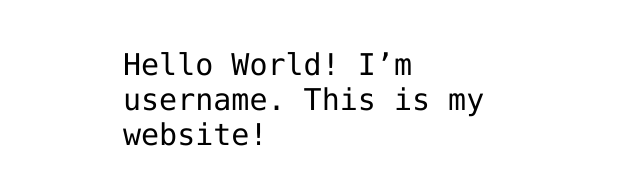
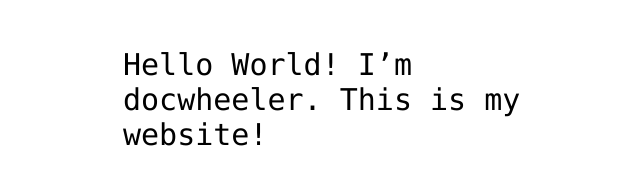
Before and after one commit to docwheeler/docwheeler.github.io, a plain HTML site: page index.html in a window 1280 px wide. Shown: the part 341-526 px from the top of the page, without its empty margins (317-957 px from the left). Drawn offline with Linux system fonts and the light colour scheme.

Commit message:
Update index.html

```diff
--- a/index.html
+++ b/index.html
@@ -12,7 +12,7 @@
 <img src="https://octodex.github.com/images/daftpunktocat-thomas.gif" id="octocat" alt="octocat-gif" />
 
 <!-- Change this code here by copy and pasting your template on line 15 -->
-<p>Hello World! I’m username. This is my website!</p>
+<p>Hello World! I’m docwheeler. This is my website!</p>
 
 </body>
 </html>
```
